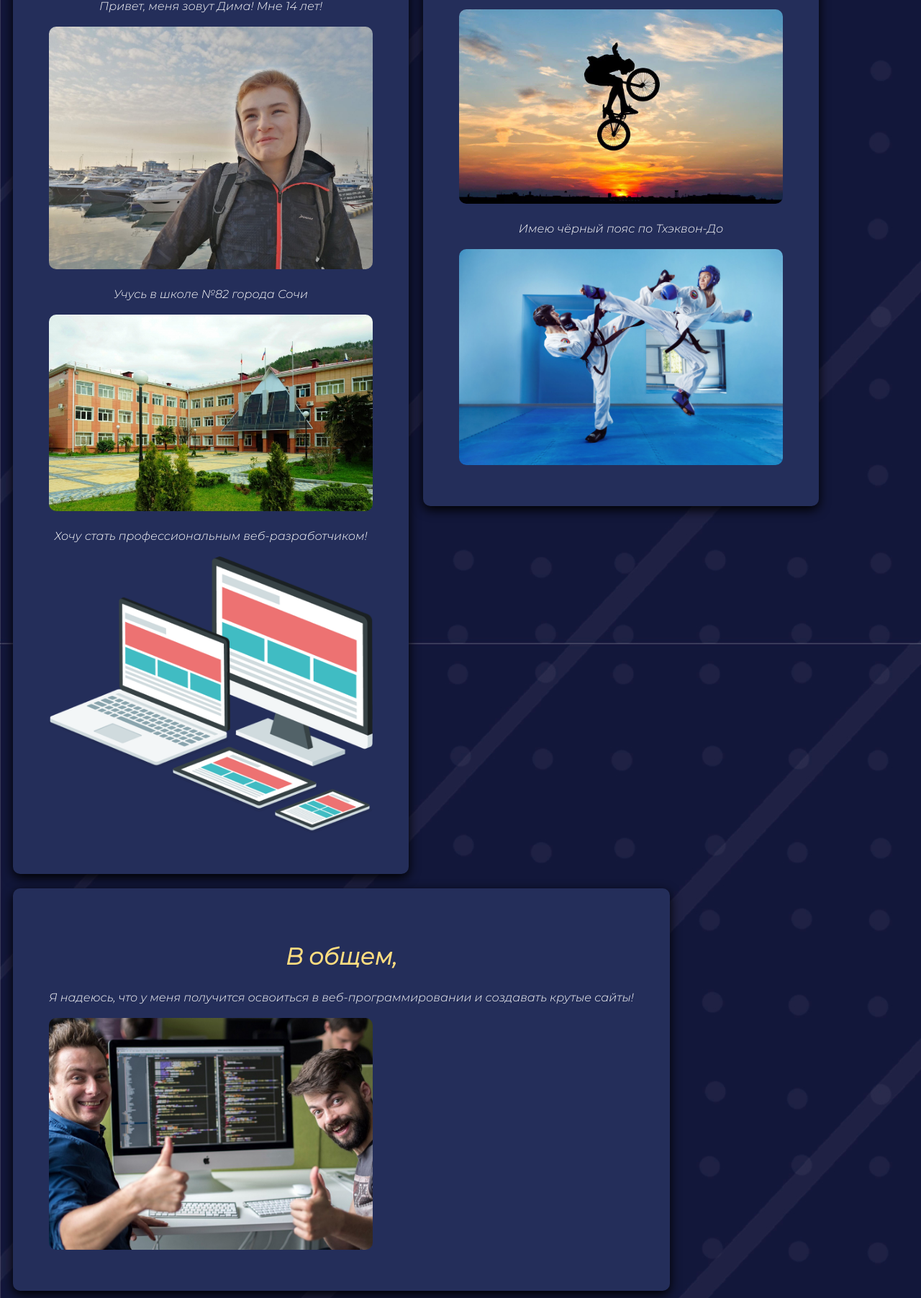
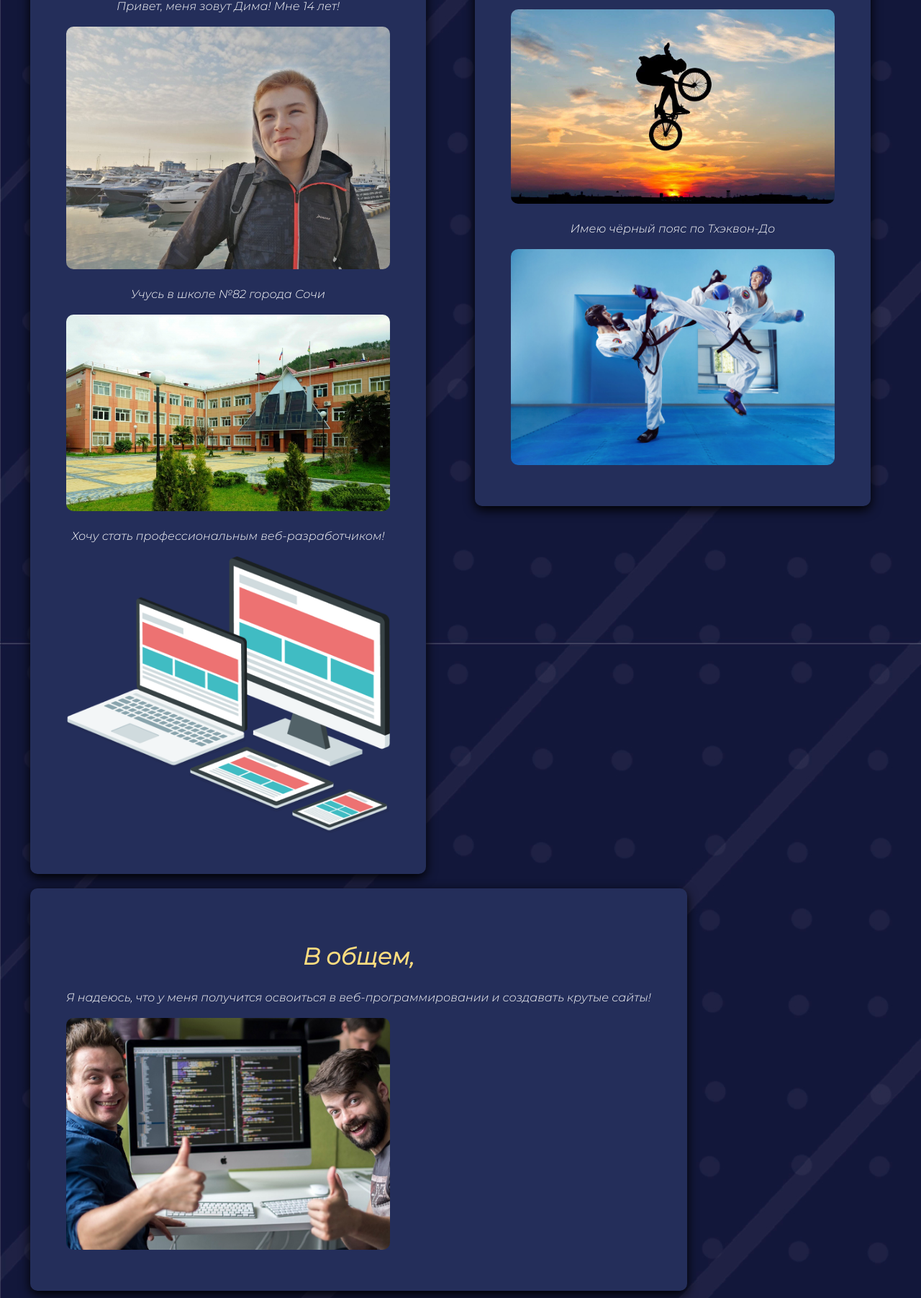
Before and after one commit to Rynnel/about, a plain HTML site: page сайт обо мне2/index.html in a window 1280 px wide. Shown: the part 186-1989 px from the top of the page at 72% size. Drawn offline with Linux system fonts and the light colour scheme.

Commit message:
Update main.css

```diff
--- a/сайт обо мне2/main.css
+++ b/сайт обо мне2/main.css
@@ -12,15 +12,14 @@ body {
 }
 .all {
     width: 100%;
-    max-width: 1400px;
-    min-width: 640px;
+    max-width: 1900px;
     margin: 0 auto;
 }
 .main {
     padding: 50px;
     background: rgb(36, 46, 90);
     width: 33,33333333333333%;
-    margin: 10px 10px;
+    margin: 10px 34px;
     border-radius: 10px;
     box-shadow: 0 5px 15px black;
     float: left;
@@ -29,7 +28,7 @@ body {
     padding: 50px;
     background: rgb(36, 46, 90);
     width: 33,33333333333333%;
-    margin: 10px 10px;
+    margin: 10px 34px;
     border-radius: 10px;
     box-shadow: 0 5px 15px black;
     float: left;
@@ -38,7 +37,7 @@ body {
     padding: 50px;
     background: rgb(36, 46, 90);
     width: 33,33333333333333%;
-    margin: 10px 10px;
+    margin: 10px 34px;
     border-radius: 10px;
     box-shadow: 0 5px 15px black;
     float: left;
```
